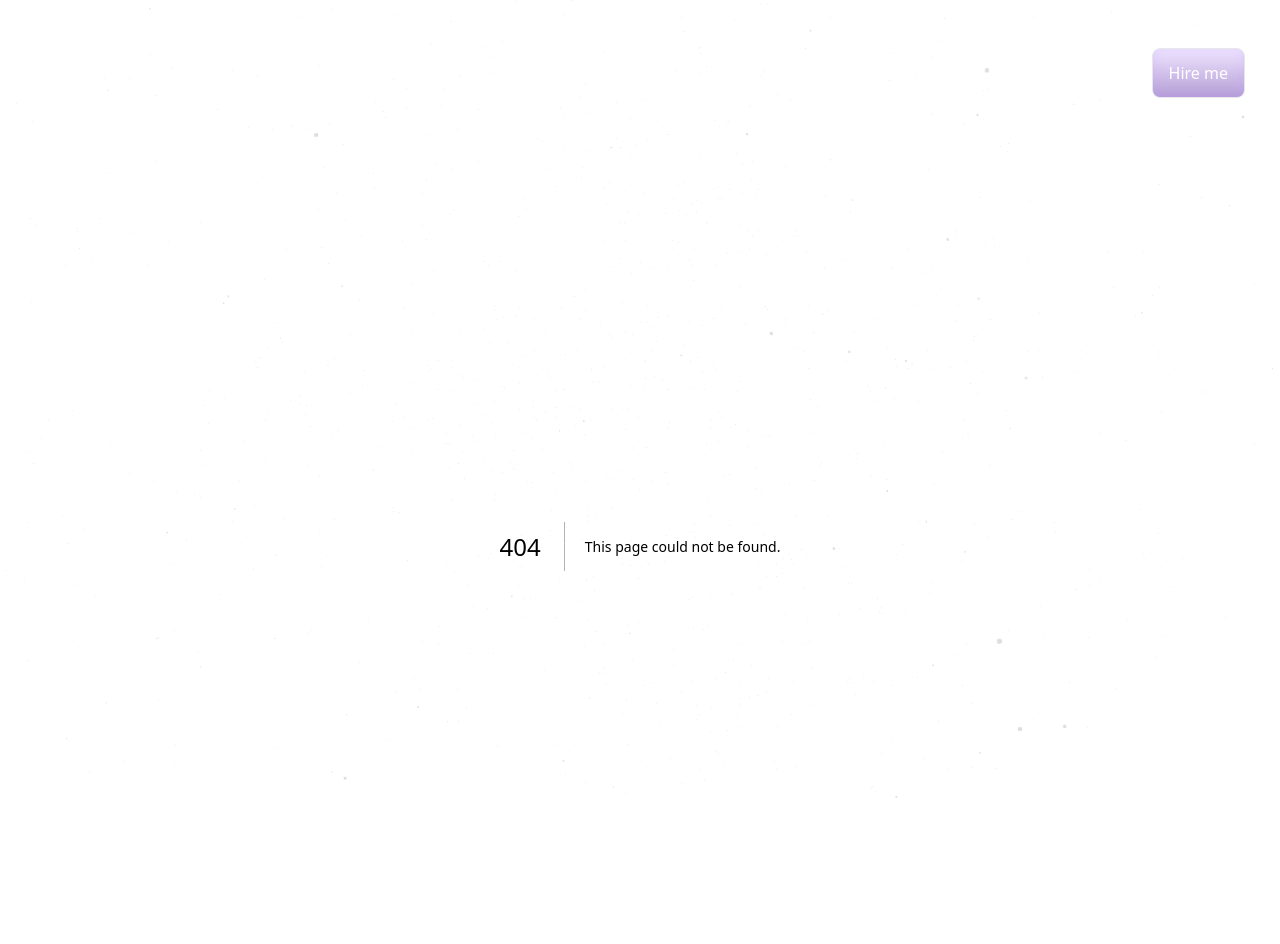
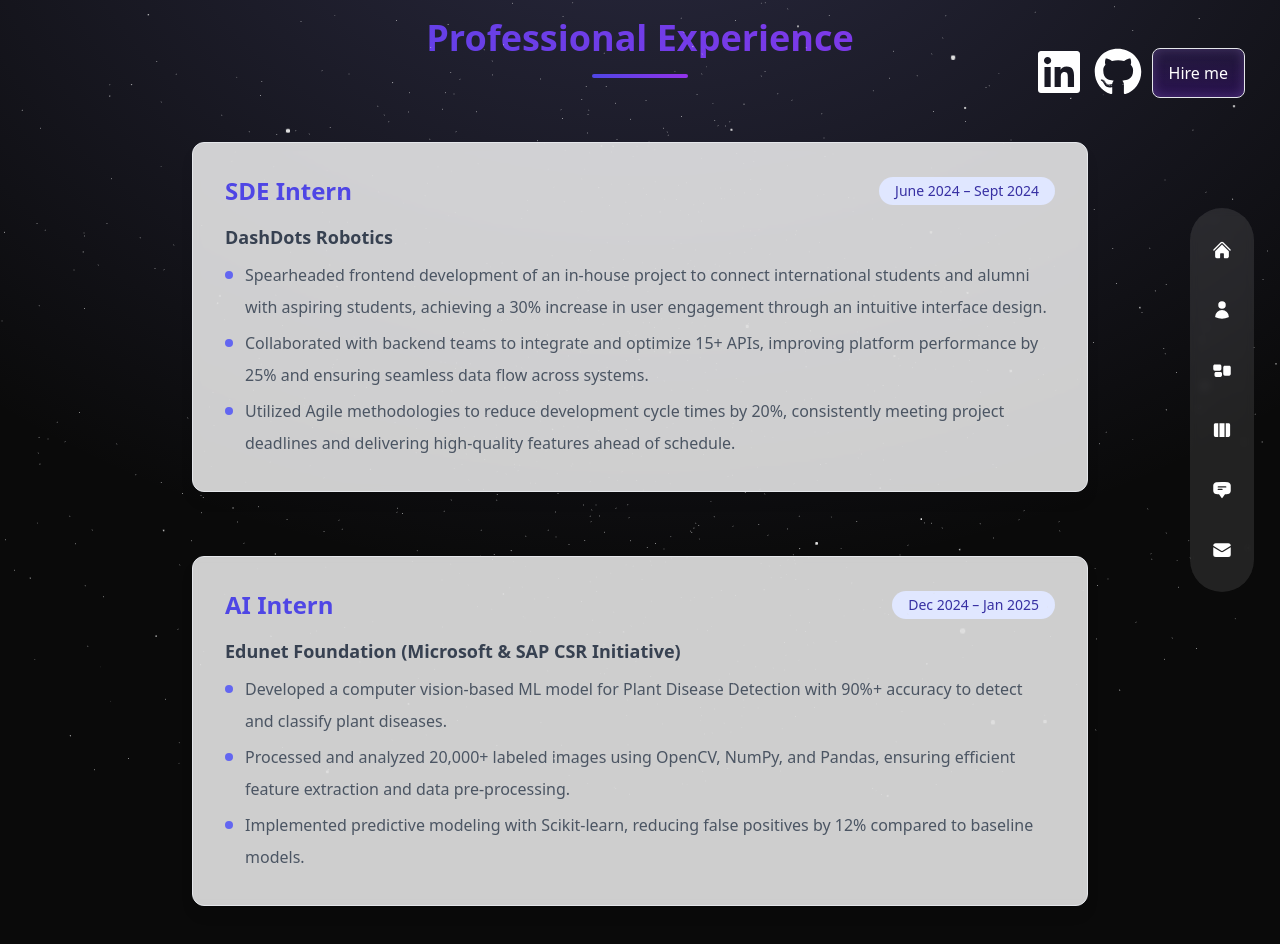
Before and after one commit to rajayush01/Ayush-Portfolio, a Next.js app: page /experience in a window 1280 px wide. Before the commit this address had no page. Shown: the top 944 px of the page. Built offline with nearby package versions, Linux system fonts and the light colour scheme.

Commit message:
Add files via upload

```diff
--- /dev/null
+++ b/app/experience/page.js
@@ -0,0 +1,86 @@
+"use client";
+import React from 'react';
+import { motion } from 'framer-motion';
+
+const experiences = [
+  {
+    company: "DashDots Robotics",
+    role: "SDE Intern",
+    duration: "June 2024 – Sept 2024",
+    description: [
+      "Spearheaded frontend development of an in-house project to connect international students and alumni with aspiring students, achieving a 30% increase in user engagement through an intuitive interface design.",
+      "Collaborated with backend teams to integrate and optimize 15+ APIs, improving platform performance by 25% and ensuring seamless data flow across systems.",
+      "Utilized Agile methodologies to reduce development cycle times by 20%, consistently meeting project deadlines and delivering high-quality features ahead of schedule."
+    ],
+  },
+  {
+    company: "Edunet Foundation (Microsoft & SAP CSR Initiative)",
+    role: "AI Intern",
+    duration: "Dec 2024 – Jan 2025",
+    description: [
+      "Developed a computer vision-based ML model for Plant Disease Detection with 90%+ accuracy to detect and classify plant diseases.",
+      "Processed and analyzed 20,000+ labeled images using OpenCV, NumPy, and Pandas, ensuring efficient feature extraction and data pre-processing.",
+      "Implemented predictive modeling with Scikit-learn, reducing false positives by 12% compared to baseline models."
+    ],
+  }
+];
+
+const ExperienceCard = ({ experience, index }) => {
+  return (
+    <motion.div
+      className="relative mb-12 md:mb-16"
+      initial={{ opacity: 0, y: 50 }}
+      whileInView={{ opacity: 1, y: 0 }}
+      transition={{ duration: 0.6, delay: index * 0.2 }}
+      viewport={{ once: true }}
+    >
+      <div className="p-8 rounded-xl border border-gray-200 shadow-lg bg-white/80 backdrop-blur-sm hover:shadow-xl transition-all duration-300">
+        <div className="flex flex-col md:flex-row md:items-center md:justify-between mb-4">
+          <h3 className="text-2xl font-bold text-indigo-600">{experience.role}</h3>
+          <span className="text-sm font-medium px-4 py-1 rounded-full bg-indigo-100 text-indigo-800 inline-block mt-2 md:mt-0">
+            {experience.duration}
+          </span>
+        </div>
+
+        <h4 className="text-lg font-semibold text-gray-700 mb-4">{experience.company}</h4>
+
+        <ul className="space-y-3">
+          {experience.description.map((item, i) => (
+            <li key={i} className="flex">
+              <div className="mr-3 mt-1">
+                <div className="h-2 w-2 rounded-full bg-indigo-500"></div>
+              </div>
+              <p className="text-gray-600 -mt-2">{item}</p>
+            </li>
+          ))}
+        </ul>
+      </div>
+    </motion.div>
+  );
+};
+
+const page = () => {
+  return (
+    <div className="px-4 -mt-32">
+      <motion.div
+        initial={{ opacity: 0, y: -20 }}
+        animate={{ opacity: 1, y: 0 }}
+        transition={{ duration: 0.8 }}
+        className="text-center mb-16"
+      >
+        <h2 className="text-4xl font-extrabold bg-gradient-to-r from-indigo-600 to-purple-600 bg-clip-text text-transparent">
+          Professional Experience
+        </h2>
+        <div className="h-1 w-24 bg-gradient-to-r from-indigo-600 to-purple-600 mx-auto mt-4 rounded-full"></div>
+      </motion.div>
+
+      <div className="max-w-4xl mx-auto">
+        {experiences.map((exp, index) => (
+          <ExperienceCard key={index} experience={exp} index={index} />
+        ))}
+      </div>
+    </div>
+  );
+};
+
+export default page;
```
